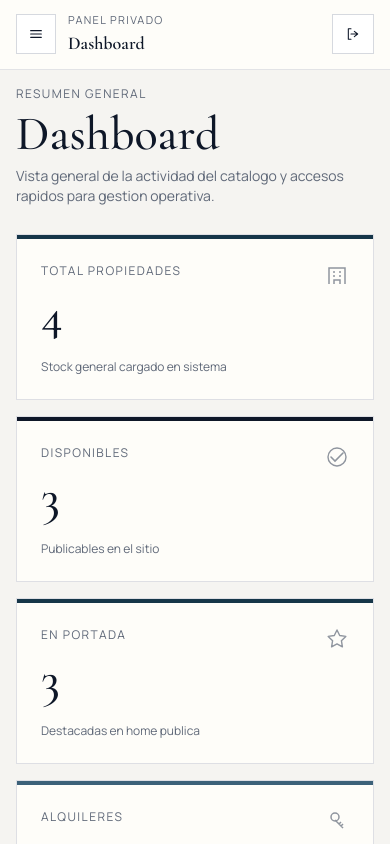
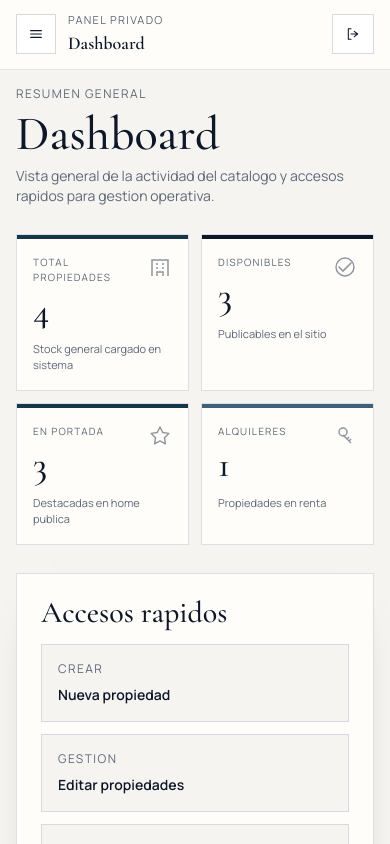
Before and after one commit to Gastonmaluff/WEB-ALLIANZ, a React (Vite) app: page /admin/login in a window 390 px wide. Both pictures are taken after typing "name@example.com", "Sample123" into the empty fields and a click on the button "INGRESAR AL PANEL". Shown: the top 844 px of the page. Built offline with nearby package versions, Linux system fonts and the light colour scheme.

Commit message:
Adjust dashboard metric cards to 2-column mobile grid

```diff
--- a/src/components/admin/MetricCard.jsx
+++ b/src/components/admin/MetricCard.jsx
@@ -4,15 +4,15 @@ export function MetricCard({ title, value, hint, accent = "navy", icon }) {
   return (
     <article className="overflow-hidden border-fine bg-paper">
       <div className={`h-1 w-full ${accentClass}`} />
-      <div className="p-6">
-        <div className="flex items-start justify-between gap-4">
+      <div className="p-4 sm:p-5 md:p-6">
+        <div className="flex items-start justify-between gap-2 sm:gap-3">
           <div>
-            <p className="text-xs uppercase tracking-editorial text-slate">{title}</p>
-            <p className="mt-3 font-display text-5xl leading-none text-ink">{value}</p>
+            <p className="text-[10px] uppercase tracking-editorial text-slate sm:text-xs">{title}</p>
+            <p className="mt-2 font-display text-4xl leading-none text-ink sm:mt-3 sm:text-5xl">{value}</p>
           </div>
-          {icon ? <span className="text-2xl text-slate/70">{icon}</span> : null}
+          {icon ? <span className="text-lg text-slate/70 sm:text-2xl">{icon}</span> : null}
         </div>
-        {hint ? <p className="mt-5 text-xs text-slate">{hint}</p> : null}
+        {hint ? <p className="mt-3 text-[11px] text-slate sm:mt-5 sm:text-xs">{hint}</p> : null}
       </div>
     </article>
   );
--- a/src/pages/admin/AdminDashboardPage.jsx
+++ b/src/pages/admin/AdminDashboardPage.jsx
@@ -50,7 +50,7 @@ export function AdminDashboardPage() {
         </p>
       </header>
 
-      <div className="grid gap-4 sm:grid-cols-2 xl:grid-cols-4">
+      <div className="grid grid-cols-2 gap-3 sm:gap-4 xl:grid-cols-4">
         <MetricCard title="Total propiedades" value={total} icon={iconBuilding} hint="Stock general cargado en sistema" />
         <MetricCard title="Disponibles" value={available} icon={iconCheck} accent="ink" hint="Publicables en el sitio" />
         <MetricCard title="En portada" value={featured} icon={iconStar} hint="Destacadas en home publica" />
```
